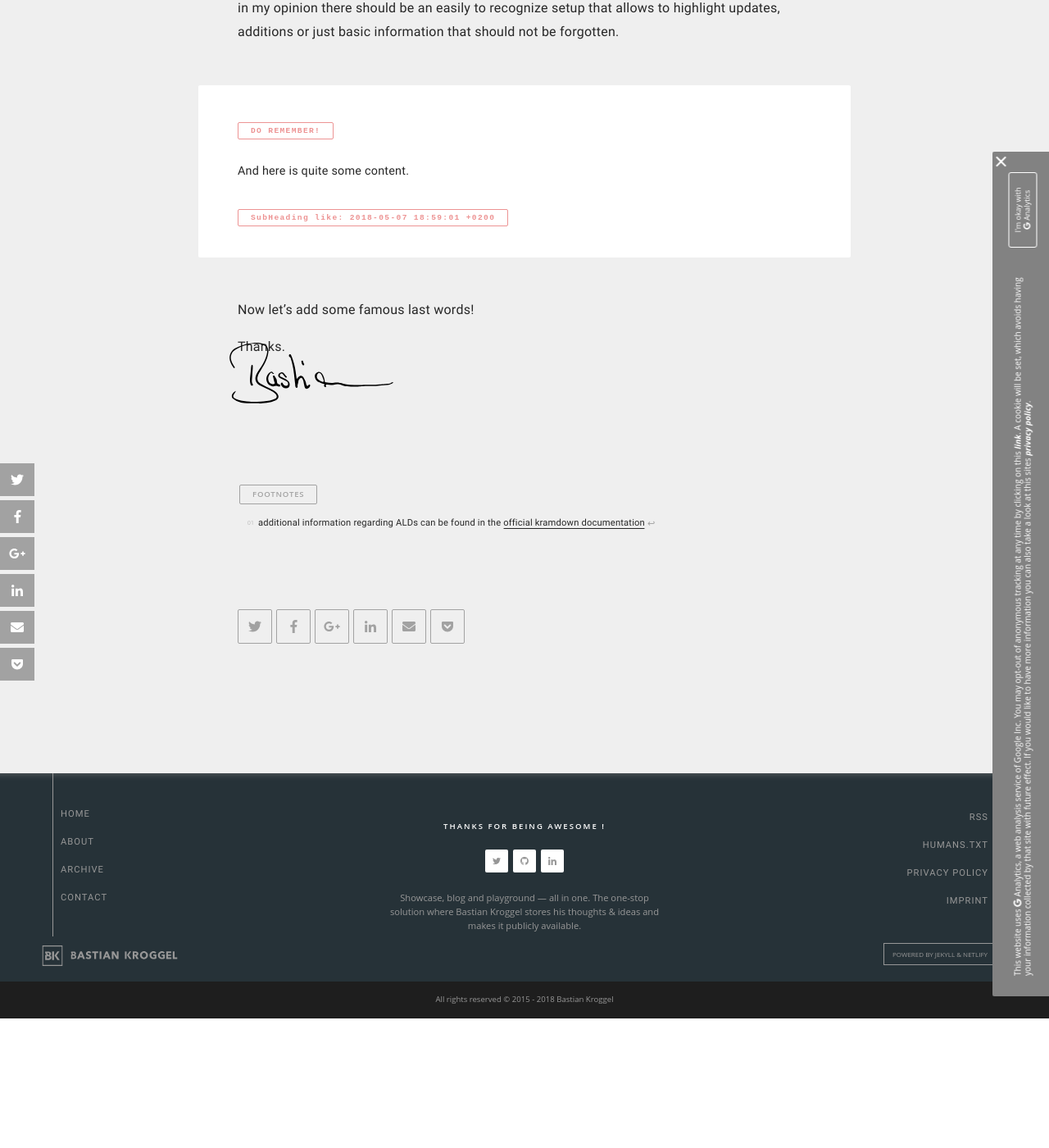
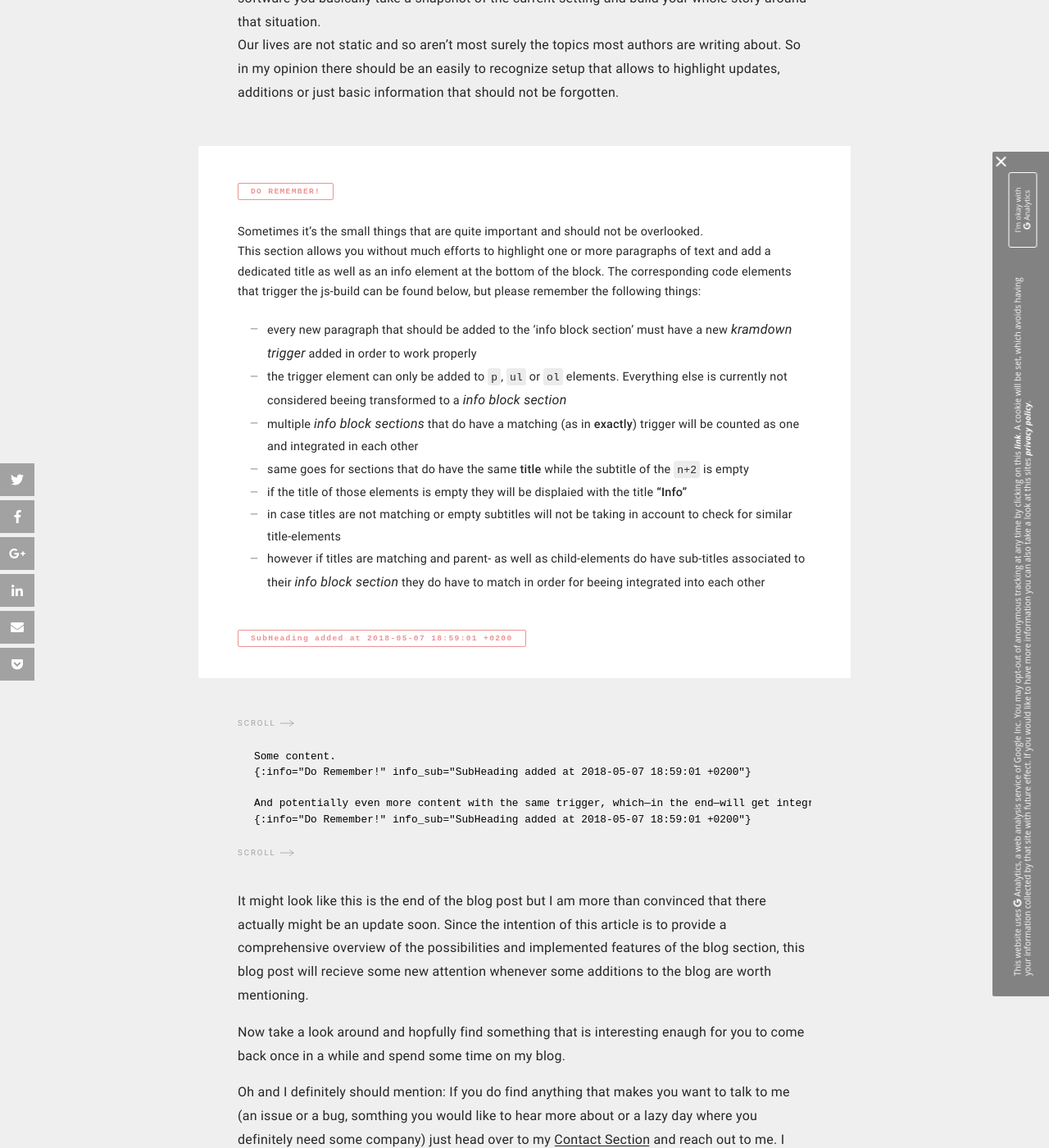
Before and after one commit to bkroggel/luzid, a Jekyll site: the page built from _posts/2018-02-21-Showcase.md, in a window 1280 px wide and 1400 px high, scrolled down 12351 px. Shown: the whole window at 82% size. Built offline with Jekyll 4.4.1, drawn with Linux system fonts in a browser that asks for light colours; nearby versions of some CDN libraries; some web fonts are replaced; before the commit the page ends 13593 px from its top, so only the background shows below that; some of the changed text lies outside the part shown.

Commit message:
updated blogpost, allow ul and ol elements to be included in info block section as well, sidenotes on large screens use icon as indicator if expanded or inline

````diff
--- a/_posts/2018-02-21-Showcase.md
+++ b/_posts/2018-02-21-Showcase.md
@@ -23,7 +23,11 @@ sitemap:
 sign: true
 ---
 
-Phasellus vitae dui id mi tempus pellentesque. Fusce eget maximus nisi. Nulla volutpat nibh ut diam fermentum, id sollicitudin purus tincidunt. Praesent mattis non eros ac iaculis. Nulla eget justo feugiat, commodo lorem in, sodales nisl. Integer sed convallis sapien, vitae ullamcorper metus. Vestibulum fermentum quis nunc non finibus. Proin vel cursus mauris, ut sollicitudin elit. Duis vulputate ligula sed ipsum dapibus fermentum. Fusce viverra justo vel augue feugiat malesuada. Cras at dui arcu. Etiam eget fermentum risus, in tempor est. Quisque rutrum nisi sed dolor blandit scelerisque.
+Its been close to 900 days since the inital launch of *www.bastiankroggel.com* and things have changed quite tremendously in the past two and a half years.
+Great Britain held a referendum and decided to leave the EU, Pokemon Go was released and changed the world we live in, Donald Trump was elected the 45th President of the United States and sworn in a few months later and the german newspaper Sueddeutsche Zeitung published more than 13 million documents better known as the [Paradise Papers](https://projekte.sueddeutsche.de/paradisepapers/politik/die-recherche-der-sueddeutsche-zeitung-e585964/).
+But of course there were also introductions and discussions of changes, that effects my website itself and made me think of another iteration—like the long announced but in the upcoming weeks finally implemented *kind of* [https-obligation](https://searchengineland.com/effective-july-2018-googles-chrome-browser-will-mark-non-https-sites-as-not-secure-291623) by google.
+So all in all the world is moving fast and so do I in order to keep pace.
+That's why this blog post is about to introduce my new website.
 {:.intro}
 
 Donec condimentum elit neque, quis aliquet lorem rhoncus et. Quisque varius diam sit amet tortor aliquam, ac suscipit eros fringilla. Vestibulum at ligula erat. Quisque eu tellus libero. Quisque tempor a est nec posuere. Vestibulum ante ipsum primis in faucibus orci luctus et ultrices posuere cubilia Curae; Etiam non maximus ipsum. Sed in metus fringilla, blandit lectus sit amet, luctus ante. Vivamus a faucibus mauris. Cras ac nisi id neque fringilla finibus vitae quis elit. Aenean pretium sit amet mauris sit amet suscipit. Nullam eleifend purus eget porttitor blandit.
@@ -61,7 +65,7 @@ of course there are also basic elements like a bullet list as well as a numbered
 	- Mine has a snub nose like to mine.
 		- Thine is the friend of All Mankind;
 - Mine speaks in parables to the Blind.
-- Thine loves the same world that mine hates; [ ... ]
+Thine loves the same world that mine hates; [ ... ]
 
 1. Thy Heaven doors are my Hell Gates.
 2. Socrates taught what Melitus
@@ -216,12 +220,12 @@ However the earlier presented approach to add title of sub-title to the element
 
 ![Sample Image by Rodrigo Soares](/assets/img/page/blog/sample_full.jpg)
 ![Sample Image by Rodrigo Soares](/assets/img/page/blog/sample_full.jpg)
-{:.two data-title="Two images besides each other" data-subtitle="right: the first one, left: the second one"}
+{:.two data-title="Two images besides each other" data-subtitle="left: the first one, right: the second"}
 
 ``` markdown
 ![Sample Image by Rodrigo Soares](/assets/img/page/blog/sample_full.jpg)
 ![Sample Image by Rodrigo Soares](/assets/img/page/blog/sample_full.jpg)
-{:.two data-title="Two images besides each other" data-subtitle="right: the first one, left: the second one"}
+{:.two data-title="Two images besides each other" data-subtitle="left: the first one, right: the second"}
 ```
 {:.block}
 
@@ -261,11 +265,34 @@ Before ending this rather technical blog post, that neither fully explains the u
 While writing a story or an introduction to a pieces of software you basically take a snapshot of the current setting and build your whole story around that situation.
 Our lives are not static and so aren't most surely the topics most authors are writing about. So in my opinion there should be an easily to recognize setup that allows to highlight updates, additions or just basic information that should not be forgotten.
 
-And here is quite some content.
-{:info="Do Remember!" info_sub="SubHeading like: 2018-05-07 18:59:01 +0200"}
+Sometimes it's the small things that are quite important and should not be overlooked.
+This section allows you without much efforts to highlight one or more paragraphs of text and add a dedicated title as well as an info element at the bottom of the block.
+The corresponding code elements that trigger the js-build can be found below, but please remember the following things:
+{:info="Do Remember!" info_sub="SubHeading added at 2018-05-07 18:59:01 +0200"}
 
-Now let's add some famous last words!
+- every new paragraph that should be added to the 'info block section' must have a new *kramdown trigger* added in order to work properly
+- the trigger element can only be added to `p`, `ul` or `ol` elements. Everything else is currently not considered beeing transformed to a *info block section*
+- multiple *info block sections* that do have a matching (as in **exactly**) trigger will be counted as one and integrated in each other
+- same goes for sections that do have the same **title** while the subtitle of the `n+2` is empty
+- if the title of those elements is empty they will be displaied with the title **"Info"**
+- in case titles are not matching or empty subtitles will not be taking in account to check for similar title-elements
+- however if titles are matching and parent- as well as child-elements do have sub-titles associated to their *info block section* they do have to match in order for beeing integrated into each other
+{:info="Do Remember!" info_sub="SubHeading added at 2018-05-07 18:59:01 +0200"}
 
-Thanks.
+```markdown
+Some content.
+{:info="Do Remember!" info_sub="SubHeading added at 2018-05-07 18:59:01 +0200"}
+
+And potentially even more content with the same trigger, which—in the end—will get integrated in each other and form one *info block section*.
+{:info="Do Remember!" info_sub="SubHeading added at 2018-05-07 18:59:01 +0200"}
+```
+
+It might look like this is the end of the blog post but I am more than convinced that there actually might be an update soon. Since the intention of this article is to provide a comprehensive overview of the possibilities and implemented features of the blog section, this blog post will recieve some new attention whenever some additions to the blog are worth mentioning.
+
+Now take a look around and hopfully find something that is interesting enaugh for you to come back once in a while and spend some time on my blog.
+
+Oh and I definitely should mention: If you do find anything that makes you want to talk to me (an issue or a bug, somthing you would like to hear more about or a lazy day where you definitely need some company) just head over to my [Contact Section](/about#contact) and reach out to me. I promise I do my very best to reply as fast as possible.
+
+Now have a great day!
 
 [^1]: additional information regarding ALDs can be found in the [official kramdown documentation](https://kramdown.gettalong.org/syntax.html#attribute-list-definitions)
--- a/_sass/blog/_blog-font.scss
+++ b/_sass/blog/_blog-font.scss
@@ -577,24 +577,26 @@ blockquote { //overwriting ukit
 
 .bk-blog-style ul {
   list-style: none;
-  padding: 0;
+  padding: 0 0 0 21px;
   ul {
     padding: 0 0 0 15px;
   }
   li {
     line-height: 1.7rem;
+    position: relative;
     &:before {
       content: '\2013';
-      display: inline;
       font-size: 1.2em;
       line-height: 1.7rem;
       vertical-align: middle;
-      margin-right: 15px;
+      margin-right: 10px;
       color: $dark-color;
+      position: absolute;
+      right: 100%;
     }
   }
   @include media-query($xtra-small){
-    padding: 0 0 0 15px;
+    padding: 0 0 0 calc(15px + 21px);
   };
 }
 
@@ -645,13 +647,14 @@ blockquote { //overwriting ukit
   }
   &:before {
     content: 'Footnotes';
-    color: #A2A2A2;
+    color: $main-color;
     font-family: "Open Sans","Source Sans Pro","Helvetica Neue",Arial,sans-serif;
     font-weight: 600;
     font-size: 0.6rem;
     letter-spacing: 0.05rem;
     text-transform: uppercase;
-    border: 1px solid #A2A2A2;
+    border: 1px solid $dark-color;
+    background: $dark-color;
     border-radius: 2px;
     margin: 0 2px;
     padding: 4px 15px;
@@ -898,6 +901,12 @@ p:not(.two) .image_frame {
   }
 }
 
+.bk-blog-content span.sidenote:not(.inline) span.sidenote__toggle svg {
+  @include media-query($medium){
+    display: none;
+  };
+}
+
 // .bk-blog-content span.sidenote:not(.inline) span.sidenote__toggle {
 //   @include media-query($medium){
 //     cursor: default;
--- a/assets/js/blog.js
+++ b/assets/js/blog.js
@@ -352,7 +352,7 @@ $('.bk-blog-content span.sidenote').click(function() {
 // additional information in post in_view
 function additional_post_information(){
   var ext_name = 'info'
-  $('.bk-blog-content p[' + ext_name + ']').each(function() {
+  $('.bk-blog-content p[' + ext_name + '], .bk-blog-content ul[' + ext_name + '], .bk-blog-content ol[' + ext_name + ']').each(function() {
 
     var title = $(this).attr( ext_name )
     var sub = $(this).attr( ext_name + '_sub' )
````
Also changed, not shown: other parts of _posts/2018-02-21-Showcase.md (+2 -2 lines), assets/img/page/blog/intro_example.jpg.
